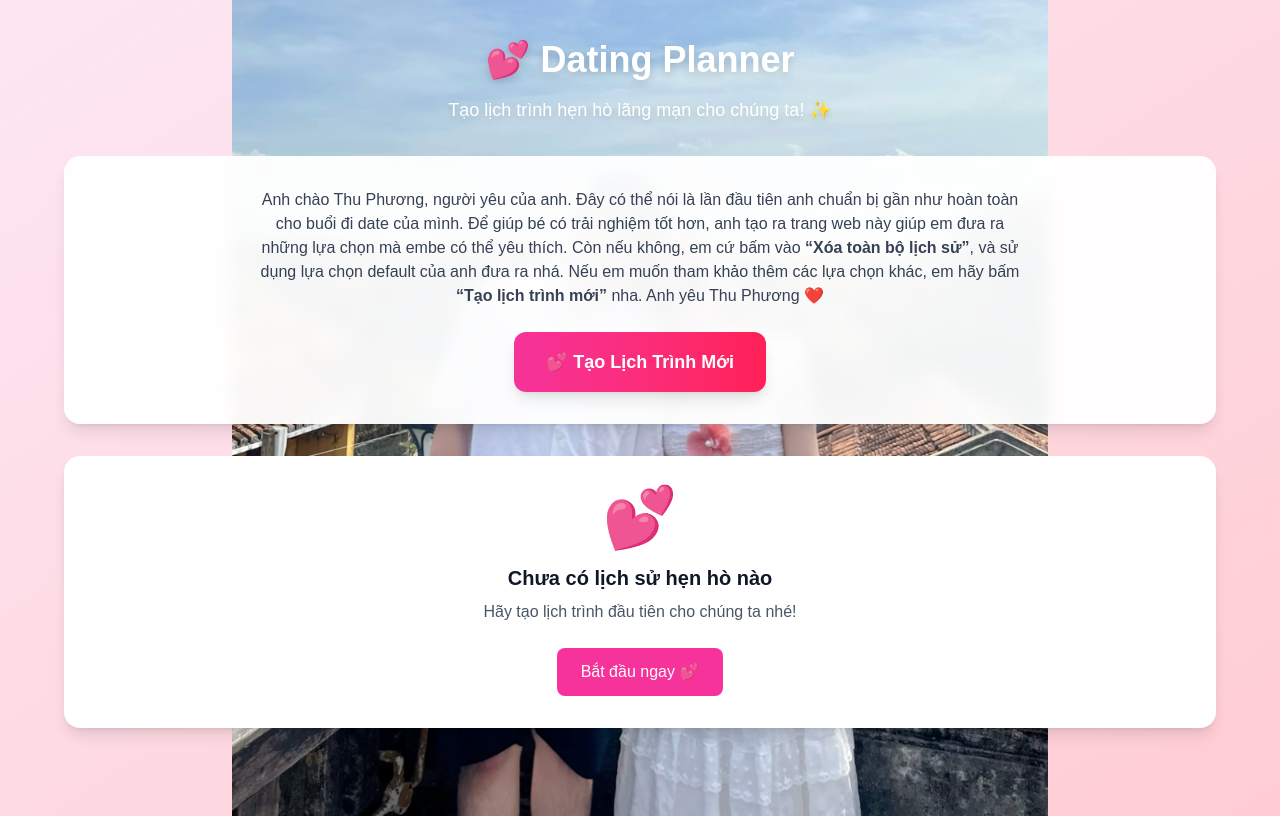
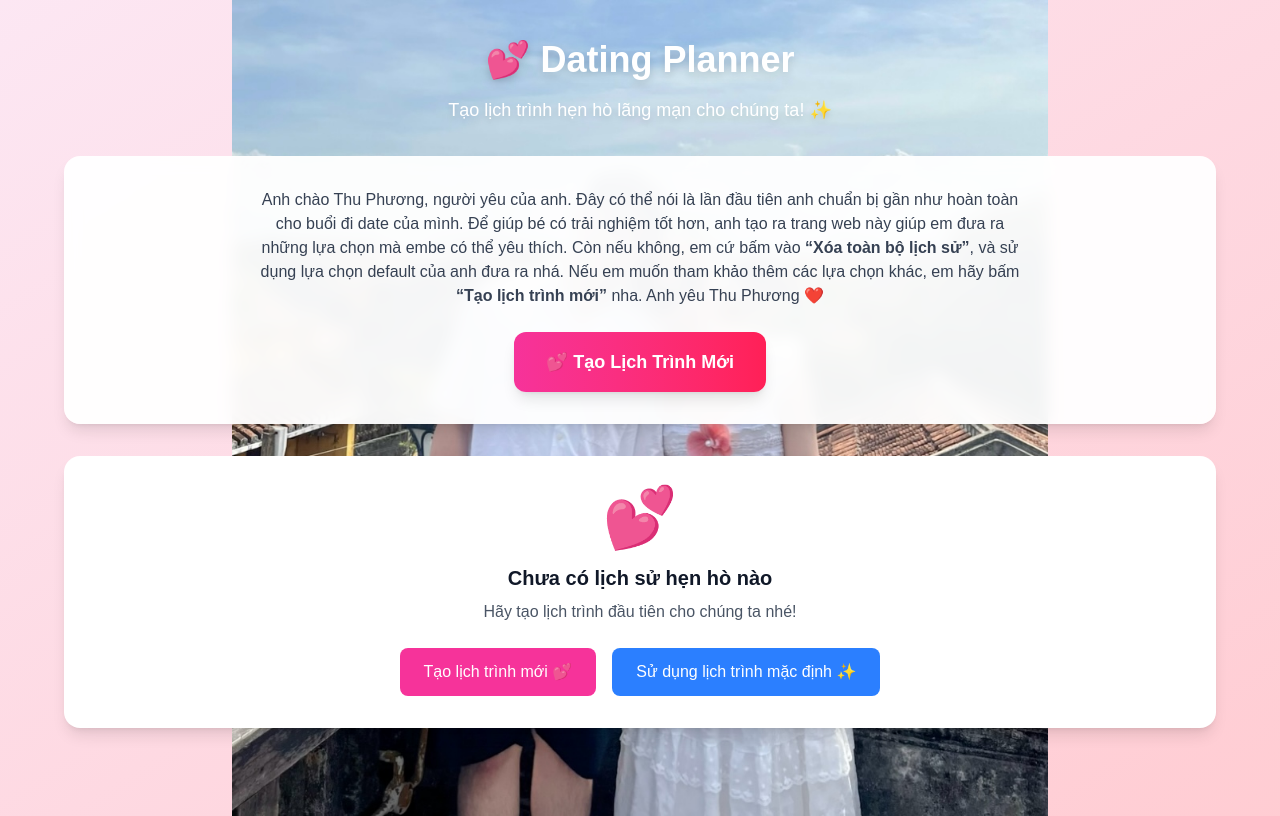
Before and after one commit to PhuongNam2408/schedule-builder, a Next.js app: page / in a window 1280 px wide. Built offline with nearby package versions, Linux system fonts and the light colour scheme.

Commit message:
feat: Refactor default schedule loading logic in HistoryPage and ScheduleContext for explicit user action

```diff
--- a/src/components/HistoryPage.tsx
+++ b/src/components/HistoryPage.tsx
@@ -5,7 +5,7 @@ import { useSchedule } from '@/context/ScheduleContext';
 
 export default function HistoryPage() {
   const { scheduleHistory, clearHistory, setCurrentStep, loadDefaultSchedule } = useSchedule();
-  const [hasInitialized, setHasInitialized] = useState(false);
+  const [shouldLoadDefault, setShouldLoadDefault] = useState(false);
 
   console.log('HistoryPage - scheduleHistory:', scheduleHistory, 'length:', scheduleHistory.length);
 
@@ -13,19 +13,19 @@ export default function HistoryPage() {
     setCurrentStep(1);
   };
 
-  // Chỉ auto-load default schedule một lần duy nhất khi app khởi động và thực sự không có data
+  // Chỉ load default khi có flag explicit
   useEffect(() => {
-    if (!hasInitialized) {
-      // Đợi một chút để API load xong
-      setTimeout(() => {
-        if (scheduleHistory.length === 0) {
-          console.log('First time load - no schedule history found, loading default schedule...');
+    if (shouldLoadDefault && scheduleHistory.length === 0) {
+      console.log('Loading default schedule as requested...');
       loadDefaultSchedule();
+      setShouldLoadDefault(false);
     }
-        setHasInitialized(true);
-      }, 1000);
-    }
-  }, [hasInitialized, loadDefaultSchedule, scheduleHistory.length]);
+  }, [shouldLoadDefault, scheduleHistory.length, loadDefaultSchedule]);
+
+  // Function để trigger load default (chỉ được gọi từ clearHistory hoặc user action)
+  const handleLoadDefault = () => {
+    setShouldLoadDefault(true);
+  };
 
   // Get the latest schedule (first item in array since we add new ones at the beginning)
   const latestSchedule = scheduleHistory.length > 0 ? scheduleHistory[0] : null;
@@ -158,12 +158,20 @@ export default function HistoryPage() {
             <p className="text-gray-600 mb-6">
               Hãy tạo lịch trình đầu tiên cho chúng ta nhé!
             </p>
+            <div className="flex flex-col sm:flex-row gap-4 justify-center">
               <button
                 onClick={startNewSchedule}
                 className="px-6 py-3 bg-pink-500 hover:bg-pink-600 text-white rounded-lg font-medium transition-colors"
               >
-              Bắt đầu ngay 💕
+                Tạo lịch trình mới 💕
               </button>
+              <button
+                onClick={handleLoadDefault}
+                className="px-6 py-3 bg-blue-500 hover:bg-blue-600 text-white rounded-lg font-medium transition-colors"
+              >
+                Sử dụng lịch trình mặc định ✨
+              </button>
+            </div>
           </div>
         )}
       </div>
--- a/src/context/ScheduleContext.tsx
+++ b/src/context/ScheduleContext.tsx
@@ -187,21 +187,14 @@ export function ScheduleProvider({ children }: { children: ReactNode }) {
 
       if (response.ok) {
         setScheduleHistory([]);
-        // Chỉ load default khi user chủ động xóa
-        console.log('History cleared by user, loading default schedule...');
-        setTimeout(() => {
-          loadDefaultSchedule();
-        }, 500);
+        console.log('History cleared by user');
+        // Không tự động load default, để user chọn
       }
     } catch (error) {
       console.error('Error clearing history:', error);
       // Fallback to localStorage clear
       localStorage.removeItem('dating-schedule-history');
       setScheduleHistory([]);
-      // Chỉ load default khi user chủ động xóa
-      setTimeout(() => {
-        loadDefaultSchedule();
-      }, 500);
     }
   };
 
```
Lines whose indentation alone changed are shown as unchanged.
